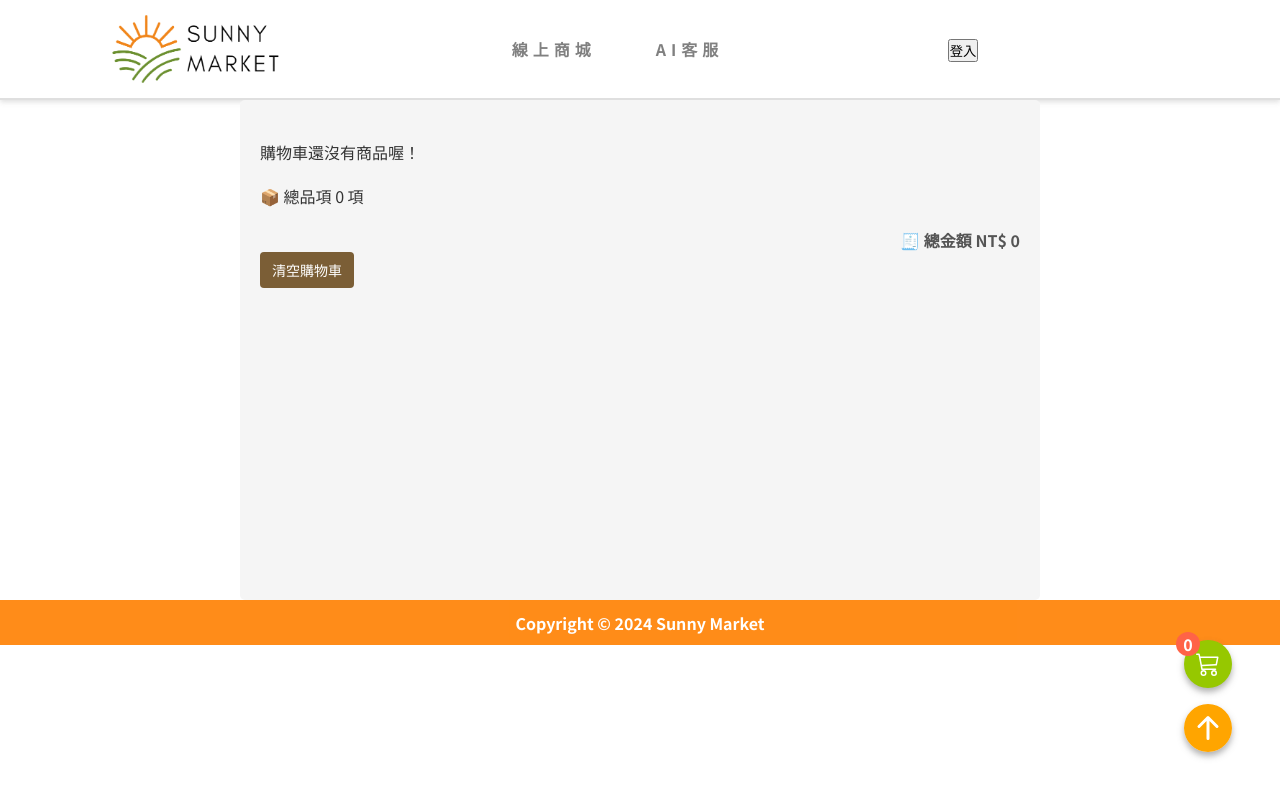
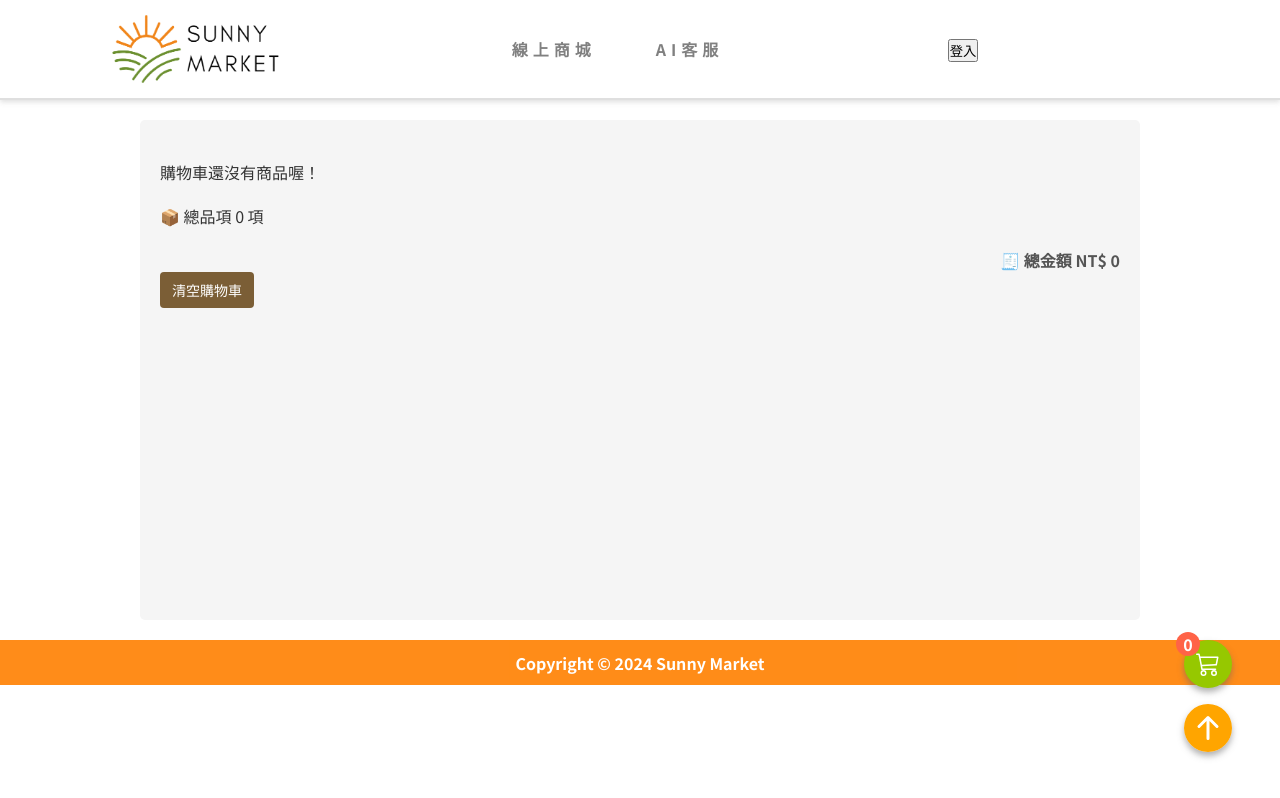
Before and after one commit to dacylin/SunnyMarketFrontend, a Vue app: page /Cart in a window 1280 px wide. Built offline with nearby package versions, Linux system fonts and the light colour scheme.

Commit message:
style:購物車刪除不該顯示欄位

```diff
--- a/src/views/Cart/Cart.vue
+++ b/src/views/Cart/Cart.vue
@@ -5,7 +5,6 @@
       <thead>
         <tr>
           <th>商品圖片</th>
-          <th>商品Id</th>
           <th>商品名稱</th>
           <th>價格</th>
           <th>數量</th>
@@ -18,7 +17,6 @@
           <td>
             <img :src="item.imageUrl" alt="商品圖片" style="width: 100px; height: auto;" />
           </td>
-          <td>{{ item.productId }}</td>
           <td>{{ item.productName }}</td>
           <td>${{ item.price }}</td>
           <td>{{ item.quantity }}</td>
@@ -69,9 +67,9 @@ items.value.forEach((item, index) => {
 <style scoped>
 /* 設定購物車容器 */
 .cart-contain {
-  max-width: 800px;
+  max-width: 1000px;
   min-height: 500px;
-  margin: auto;
+  margin: 20px auto;
   padding: 20px;
   border: none;
   border-radius: 5px;
```
